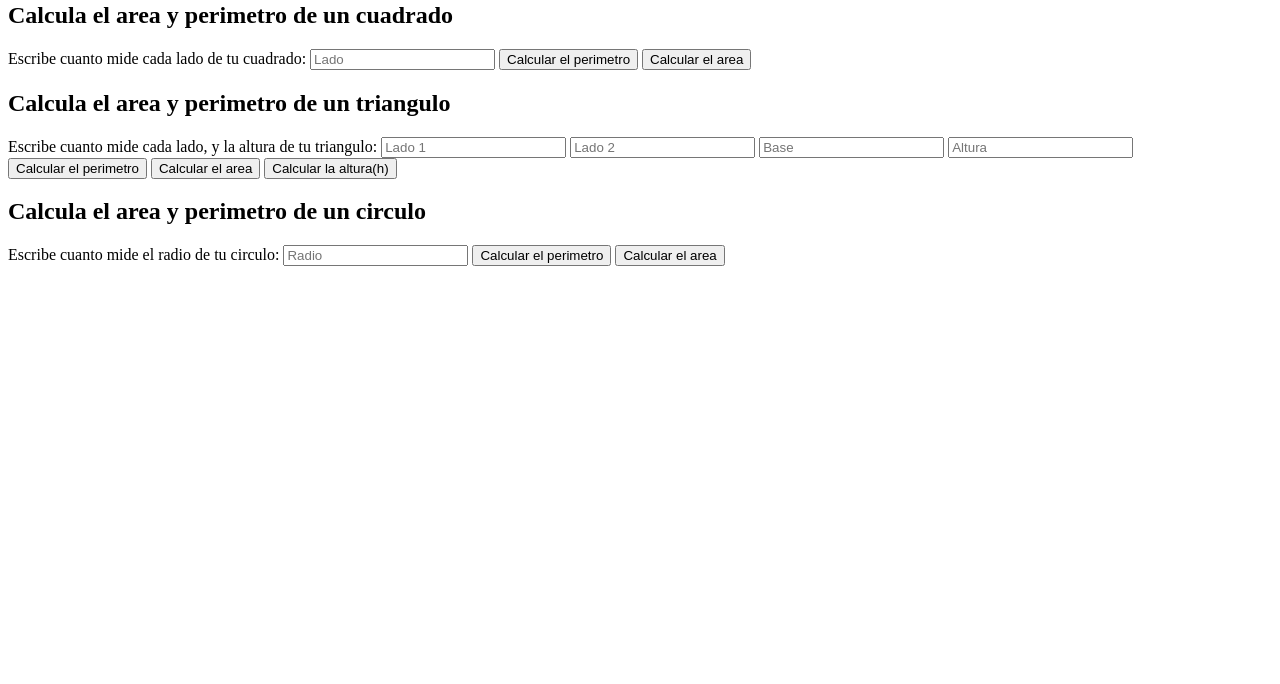
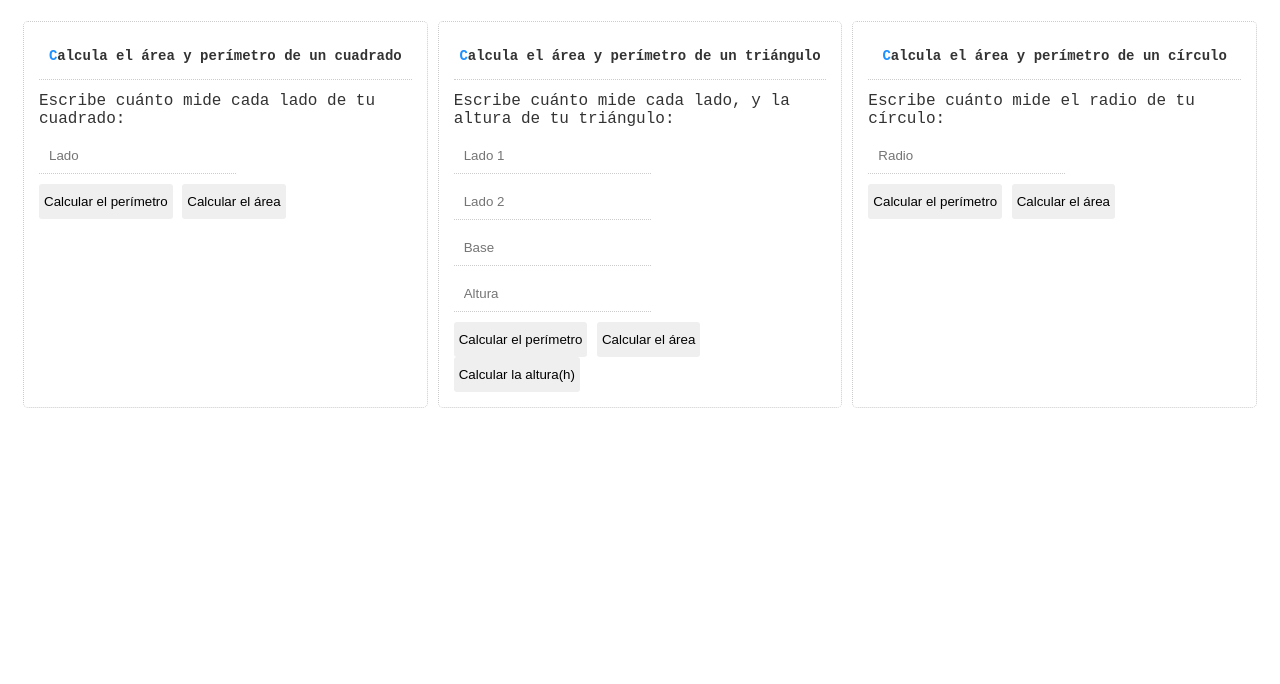
Before and after one commit to hviveros/curso-practico-js, a plain HTML site: page figuras.html in a window 1280 px wide. Shown: the part 116-800 px from the top of the page. Drawn offline with Linux system fonts and the light colour scheme.

Commit message:
Se agregaron estilos css al proyecto figuras geométricas

```diff
--- /dev/null
+++ b/figuras.css
@@ -0,0 +1,53 @@
+body{
+    color: #333;
+    font-family: 'Courier New', Courier, monospace;
+    padding: 10px;
+}
+
+header{
+    text-align: center;
+}
+
+article{
+    display: flex;
+    justify-content: center;
+}
+
+section{
+    border-radius: 5px;
+    border: 1px dotted #ccc;
+    margin: 5px;
+    padding: 15px;
+    width: 100%;
+}
+
+section h2{
+    border-bottom: 1px dotted #ccc;
+    font-size: 14px;
+    font-weight: bold;
+    text-align: center;
+    padding-bottom: 15px;
+}
+
+h1{
+    color: dodgerblue;
+}
+
+h2::first-letter{
+    color:dodgerblue;
+}
+
+input {
+    display: block;
+    margin: 10px 0;
+    padding: 10px;
+    border: none;
+    border-bottom: 1px dotted #ccc;
+}
+
+button{
+    border-radius: 3px;
+    border: none;
+    cursor: pointer;
+    padding: 10px 5px;
+}
--- a/figuras.html
+++ b/figuras.html
@@ -1,56 +1,59 @@
 <!DOCTYPE html>
-<html lang="en">
+<html lang="es">
 <head>
     <meta charset="UTF-8">
     <meta http-equiv="X-UA-Compatible" content="IE=edge">
     <meta name="viewport" content="width=device-width, initial-scale=1.0">
     <title>Figuras Geométricas</title>
+    <link rel="stylesheet" href="./figuras.css">
 </head>
 <body>
     <header>
         <h1>Figuras Geométricas</h1>
-        <p>Primer taller de curso practico de javascript</p>
+        <p>Primer taller de curso práctico de javascript</p>
     </header>
 
+    <article>
         <section>
-        <h2>Calcula el area y perimetro de un cuadrado</h2>
+            <h2>Calcula el área y perímetro de un cuadrado</h2>
             <form>
                 <label for="inputCuadrado">
-                Escribe cuanto mide cada lado de tu cuadrado:
+                    Escribe cuánto mide cada lado de tu cuadrado:
                 </label>
                 <input type="number" id="inputCuadrado" placeholder="Lado">
-            <button type="button" onclick="calcularPerimetroCuadrado()">Calcular el perimetro</button>
-            <button type="button" onclick="calcularAreaCuadrado()">Calcular el area</button>
+                <button type="button" onclick="calcularPerimetroCuadrado()">Calcular el perímetro</button>
+                <button type="button" onclick="calcularAreaCuadrado()">Calcular el área</button>
             </form>
         </section>
 
         <section>
-        <h2>Calcula el area y perimetro de un triangulo</h2>
+            <h2>Calcula el área y perímetro de un triángulo</h2>
             <form>
                 <label for="inputTriangulo1">
-                Escribe cuanto mide cada lado, y la altura de tu triangulo:
+                    Escribe cuánto mide cada lado, y la altura de tu triángulo:
                 </label>
                 <input type="number" id="inputTriangulo1" placeholder="Lado 1">
                 <input type="number" id="inputTriangulo2" placeholder="Lado 2">
                 <input type="number" id="inputTrianguloBase" placeholder="Base">
                 <input type="number" id="inputTrianguloAltura" placeholder="Altura">
-            <button type="button" onclick="calcularPerimetroTriangulo()">Calcular el perimetro</button>
-            <button type="button" onclick="calcularAreaTriangulo()">Calcular el area</button>
+                <button type="button" onclick="calcularPerimetroTriangulo()">Calcular el perímetro</button>
+                <button type="button" onclick="calcularAreaTriangulo()">Calcular el área</button>
                 <button type="button" onclick="calcularAlturaTriangulo()">Calcular la altura(h)</button>
             </form>
         </section>
 
         <section>
-        <h2>Calcula el area y perimetro de un circulo</h2>
+            <h2>Calcula el área y perímetro de un círculo</h2>
             <form>
                 <label for="inputCirculo">
-                Escribe cuanto mide el radio de tu circulo:
+                    Escribe cuánto mide el radio de tu círculo:
                 </label>
                 <input type="number" id="inputCirculo" placeholder="Radio">
-            <button type="button" onclick="calcularPerimetroCirculo()">Calcular el perimetro</button>
-            <button type="button" onclick="calcularAreaCirculo()">Calcular el area</button>
+                <button type="button" onclick="calcularPerimetroCirculo()">Calcular el perímetro</button>
+                <button type="button" onclick="calcularAreaCirculo()">Calcular el área</button>
             </form>
         </section>
+    </article>
 
     <script src="./figuras.js"></script>
 </body>
```
Lines whose indentation alone changed are shown as unchanged.
